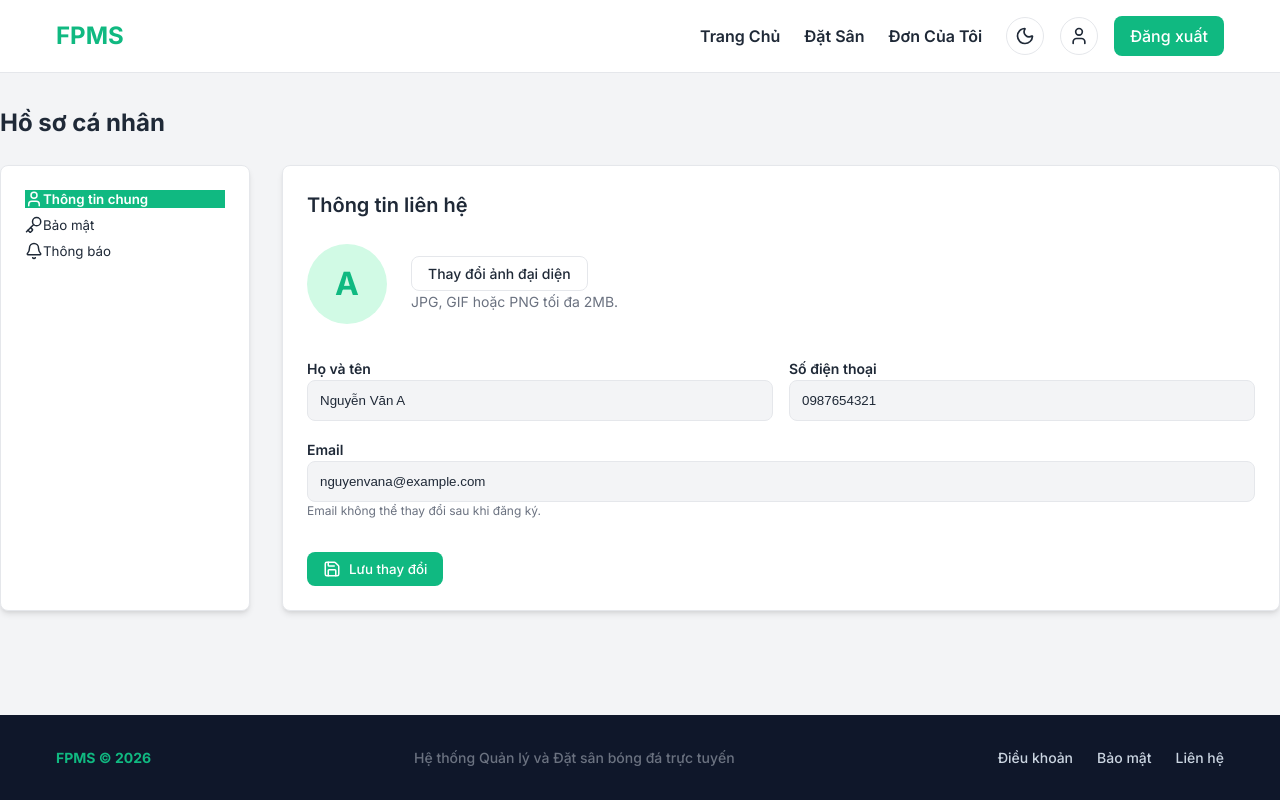
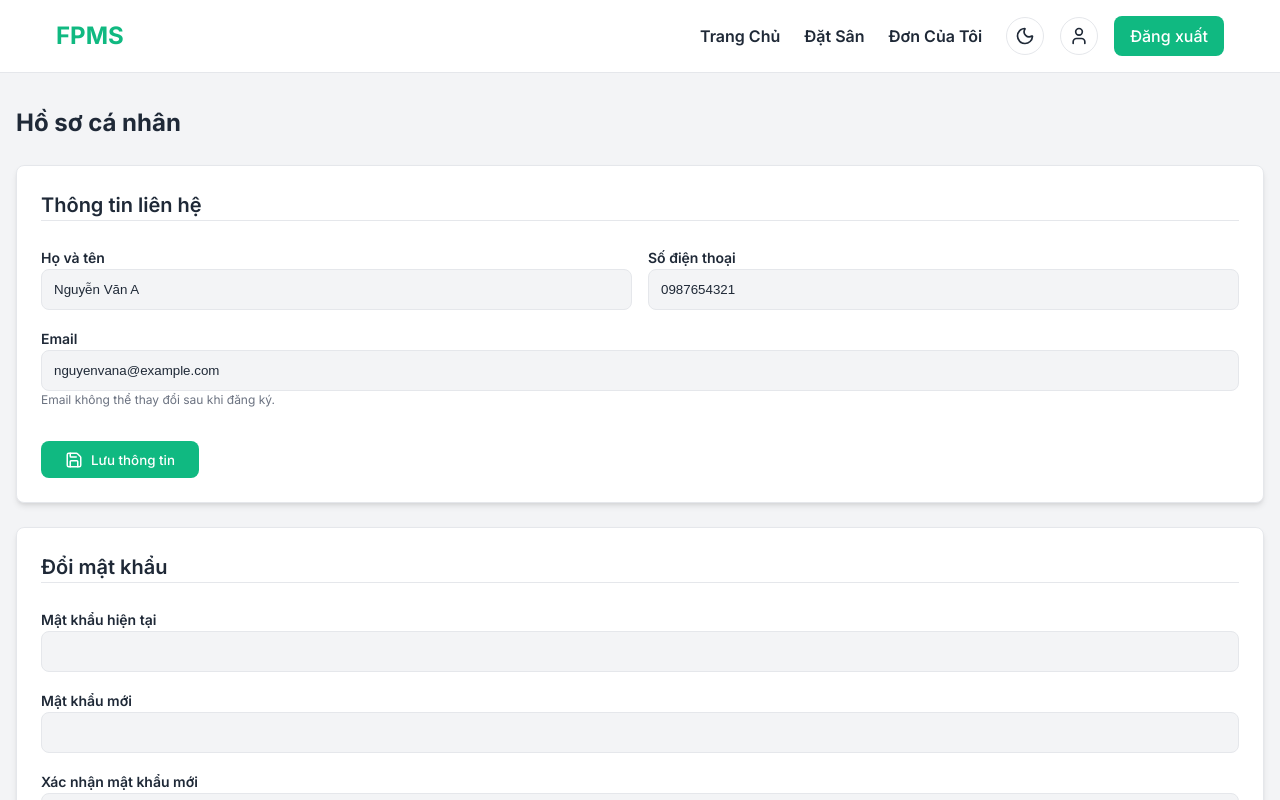
Before and after one commit to ngkhson/FPMS_Design, a React (Vite) app in the folder frontend/: page /profile in a window 1280 px wide. Shown: the top 800 px of the page. Built offline with nearby package versions, Linux system fonts and the light colour scheme.

Commit message:
profile page

```diff
--- a/frontend/src/pages/Profile.tsx
+++ b/frontend/src/pages/Profile.tsx
@@ -1,56 +1,14 @@
-import React, { useState } from 'react';
-import { User, Key, Save, Bell } from 'lucide-react';
+import React from 'react';
+import { Save } from 'lucide-react';
 
 const Profile: React.FC = () => {
-  const [activeTab, setActiveTab] = useState<'info' | 'security' | 'notifications'>('info');
+  return (
+    <div className="max-w-3xl mx-auto pt-4 px-4 flex flex-col gap-6">
+      <h1 className="text-2xl font-bold px-2">Hồ sơ cá nhân</h1>
 
-  return (
-    <div className="max-w-4xl mx-auto">
-      <h1 className="text-2xl font-bold mb-6">Hồ sơ cá nhân</h1>
-
-      <div className="grid grid-cols-auto gap-8" style={{ gridTemplateColumns: '250px 1fr' }}>
-        {/* Sidebar */}
-        <div className="card h-fit">
-          <div className="flex flex-col gap-2">
-            <button
-              className={`flex items-center gap-3 p-3 rounded-md transition ${activeTab === 'info' ? 'bg-primary text-white font-semibold' : 'hover:bg-base text-muted'}`}
-              style={{ backgroundColor: activeTab === 'info' ? 'var(--color-primary)' : 'transparent', color: activeTab === 'info' ? 'white' : 'var(--color-text-base)' }}
-              onClick={() => setActiveTab('info')}
-            >
-              <User size={18} /> Thông tin chung
-            </button>
-            <button
-              className={`flex items-center gap-3 p-3 rounded-md transition ${activeTab === 'security' ? 'bg-primary text-white font-semibold' : 'hover:bg-base text-muted'}`}
-              style={{ backgroundColor: activeTab === 'security' ? 'var(--color-primary)' : 'transparent', color: activeTab === 'security' ? 'white' : 'var(--color-text-base)' }}
-              onClick={() => setActiveTab('security')}
-            >
-              <Key size={18} /> Bảo mật
-            </button>
-            <button
-              className={`flex items-center gap-3 p-3 rounded-md transition ${activeTab === 'notifications' ? 'bg-primary text-white font-semibold' : 'hover:bg-base text-muted'}`}
-              style={{ backgroundColor: activeTab === 'notifications' ? 'var(--color-primary)' : 'transparent', color: activeTab === 'notifications' ? 'white' : 'var(--color-text-base)' }}
-              onClick={() => setActiveTab('notifications')}
-            >
-              <Bell size={18} /> Thông báo
-            </button>
-          </div>
-        </div>
-
-        {/* Content */}
+      {/* Contact Info Card */}
       <div className="card">
-          {activeTab === 'info' && (
-            <div className="animate-fade-in">
-              <h2 className="text-xl font-semibold mb-6">Thông tin liên hệ</h2>
-
-              <div className="flex items-center gap-6 mb-8">
-                <div style={{ width: 80, height: 80, borderRadius: '50%', backgroundColor: 'var(--color-primary-light)', display: 'flex', alignItems: 'center', justifyContent: 'center', color: 'var(--color-primary)', fontSize: '2rem', fontWeight: 'bold' }}>
-                  A
-                </div>
-                <div>
-                  <button className="btn btn-secondary text-sm">Thay đổi ảnh đại diện</button>
-                  <p className="text-sm text-muted mt-2">JPG, GIF hoặc PNG tối đa 2MB.</p>
-                </div>
-              </div>
+        <h2 className="text-xl font-semibold mb-6 pb-2" style={{ borderBottom: '1px solid var(--color-border)' }}>Thông tin liên hệ</h2>
 
         <form className="flex flex-col gap-4">
           <div className="grid gap-4" style={{ gridTemplateColumns: '1fr 1fr' }}>
@@ -70,18 +28,17 @@ const Profile: React.FC = () => {
             <p className="text-xs text-muted mt-1">Email không thể thay đổi sau khi đăng ký.</p>
           </div>
 
-                <div className="mt-4">
-                  <button type="button" className="btn btn-primary">
-                    <Save size={18} /> Lưu thay đổi
+          <div className="mt-4 flex justify-end">
+            <button type="button" className="btn btn-primary" style={{ padding: '0.6rem 1.5rem' }}>
+              <Save size={18} className="mr-2 inline" /> Lưu thông tin
             </button>
           </div>
         </form>
       </div>
-          )}
 
-          {activeTab === 'security' && (
-            <div className="animate-fade-in">
-              <h2 className="text-xl font-semibold mb-6">Đổi mật khẩu</h2>
+      {/* Change Password Card */}
+      <div className="card">
+        <h2 className="text-xl font-semibold mb-6 pb-2" style={{ borderBottom: '1px solid var(--color-border)' }}>Đổi mật khẩu</h2>
 
         <form className="flex flex-col gap-4">
           <div>
@@ -97,19 +54,12 @@ const Profile: React.FC = () => {
             <input type="password" className="mt-2 w-full max-w-md block" style={{ padding: '0.75rem', borderRadius: 'var(--radius-md)', border: '1px solid var(--color-border)', backgroundColor: 'var(--color-bg-base)', color: 'var(--color-text-base)' }} />
           </div>
 
-                <div className="mt-4">
-                  <button type="button" className="btn btn-primary">Cập nhật mật khẩu</button>
+          <div className="mt-4 flex justify-start">
+            <button type="button" className="btn btn-secondary" style={{ padding: '0.6rem 1.5rem' }}>
+              Cập nhật mật khẩu
+            </button>
           </div>
         </form>
-            </div>
-          )}
-
-          {activeTab === 'notifications' && (
-            <div className="animate-fade-in text-muted">
-              Cài đặt thông báo đang được phát triển...
-            </div>
-          )}
-        </div>
       </div>
     </div>
   );
```
Lines whose indentation alone changed are shown as unchanged.
